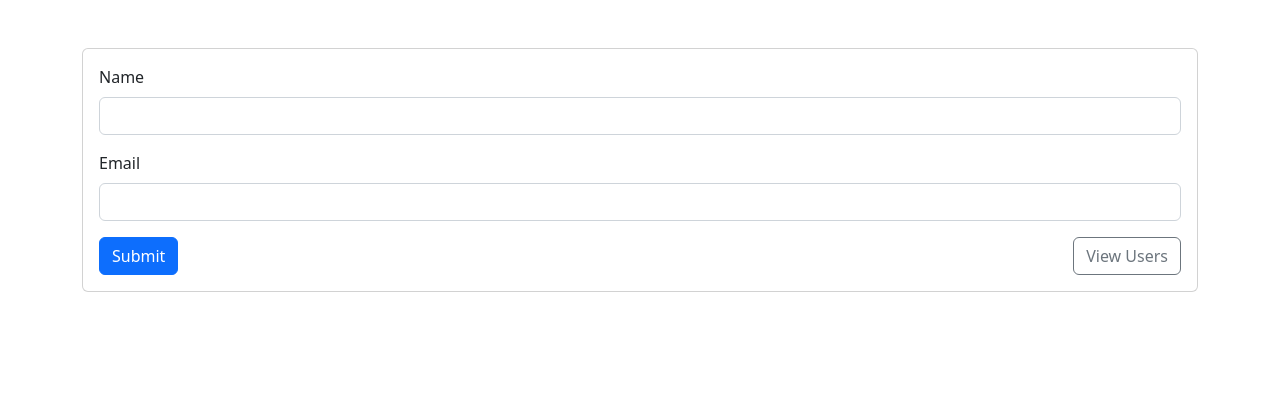
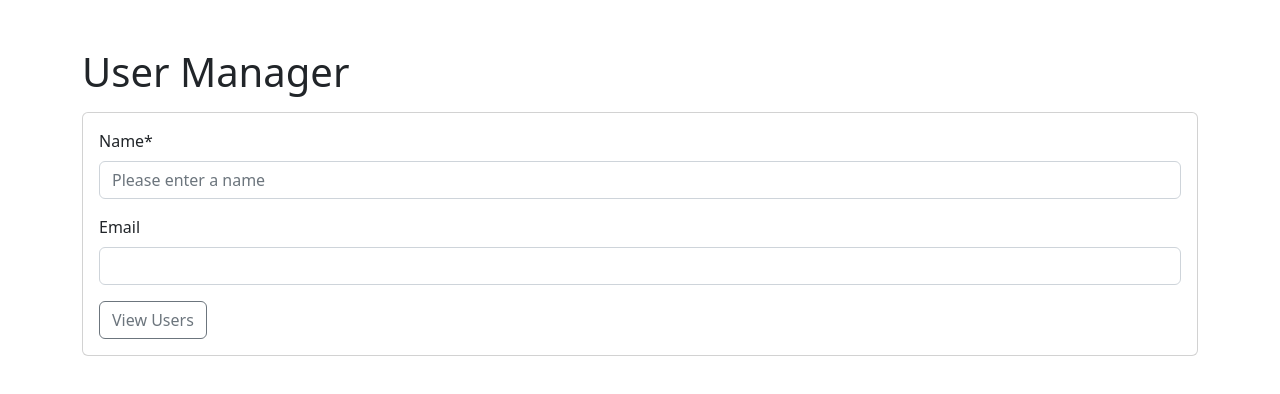
Before and after one commit to macpli/user-manager-ng, an Angular app: page / in a window 1280 px wide. Shown: the top 394 px of the page. Built offline with nearby package versions, Linux system fonts and the light colour scheme.

Commit message:
Add: users panel

```diff
--- a/db.json
+++ b/db.json
@@ -14,6 +14,11 @@
       "id": 3,
       "name": "maciej",
       "email": "maciej@gmail.com"
+    },
+    {
+      "name": "Ola",
+      "email": "ola@email.com",
+      "id": 4
     }
   ]
 }
--- a/src/app/app.module.ts
+++ b/src/app/app.module.ts
@@ -10,6 +10,7 @@ import { MainComponent } from './components/main/main.component';
 import { UsersPanelComponent } from './components/users-panel/users-panel.component';
 import { RouterModule } from '@angular/router';
 import { AddUserComponent } from './components/add-user/add-user.component';
+import { HeaderComponent } from './components/header/header.component';
 
 @NgModule({
   declarations: [
@@ -17,6 +18,7 @@ import { AddUserComponent } from './components/add-user/add-user.component';
     MainComponent,
     UsersPanelComponent,
     AddUserComponent,
+    HeaderComponent,
   ],
   imports: [
     BrowserModule,
--- a/src/app/components/add-user/add-user.component.css
+++ b/src/app/components/add-user/add-user.component.css
@@ -1,3 +1,7 @@
+#name.ng-invalid.ng-touched{
+    background-color: tomato;
+}
+
 .buttonsContainer {
     display: flex;
     justify-content: space-between;
--- a/src/app/components/add-user/add-user.component.html
+++ b/src/app/components/add-user/add-user.component.html
@@ -1,16 +1,16 @@
 <div class="card mx-auto">
   <div class="card-body">
-        <form (ngSubmit)="onSubmit()">
+    <form class="needs-validation" novalidate (ngSubmit)="onSubmit()">
       <div class="mb-3">
-              <label  for="name" class="form-label">Name</label>
-              <input  type="text" class="form-control" name="name" [(ngModel)]="name" id="name">
+        <label for="name" class="form-label">Name*</label>
+        <input type="text" class="form-control" name="name" [(ngModel)]="name" id="name" placeholder="Please enter a name">
       </div>
       <div class="mb-3">
         <label for="email" class="form-label">Email</label>
-              <input type="email" class="form-control" name="email" [(ngModel)]="email" id="email">
+        <input type="email" class="form-control" name="email" [(ngModel)]="email" id="email" required>
       </div>
       <div class="buttonsContainer">
-                <button type="submit" class="btn btn-primary">Submit</button>
+        <button *ngIf="name.length > 0" type="submit" class="btn btn-primary userBtn">Submit</button>
         <button type="button" class="btn btn-outline-secondary" (click)="clickButton('/users')">View Users</button>
       </div>
     </form>
--- a/src/app/components/add-user/add-user.component.ts
+++ b/src/app/components/add-user/add-user.component.ts
@@ -17,11 +17,15 @@ export class AddUserComponent implements OnInit {
 
   constructor(private userService: UserService, private router: Router) { }
 
-  ngOnInit() {}
+  ngOnInit() {
+
+  }
 
   onSubmit() {
+
     if(!this.name){
       alert('Please add a name!');
+
       return;
     }
 
--- /dev/null
+++ b/src/app/components/header/header.component.html
@@ -0,0 +1 @@
+<h1 class="mb-3">User Manager</h1>
--- /dev/null
+++ b/src/app/components/header/header.component.ts
@@ -0,0 +1,15 @@
+import { Component, OnInit } from '@angular/core';
+
+@Component({
+  selector: 'app-header',
+  templateUrl: './header.component.html',
+  styleUrls: ['./header.component.css']
+})
+export class HeaderComponent implements OnInit {
+
+  constructor() { }
+
+  ngOnInit(): void {
+  }
+
+}
--- a/src/app/components/main/main.component.html
+++ b/src/app/components/main/main.component.html
@@ -1,3 +1,4 @@
 <div class="container-md mt-5">
+    <app-header></app-header>
     <app-add-user (onAddUser)="addUser($event)"></app-add-user>
 </div>
```
Also changed, not shown: src/app/components/header/header.component.css (added). Lines whose indentation alone changed are shown as unchanged.
